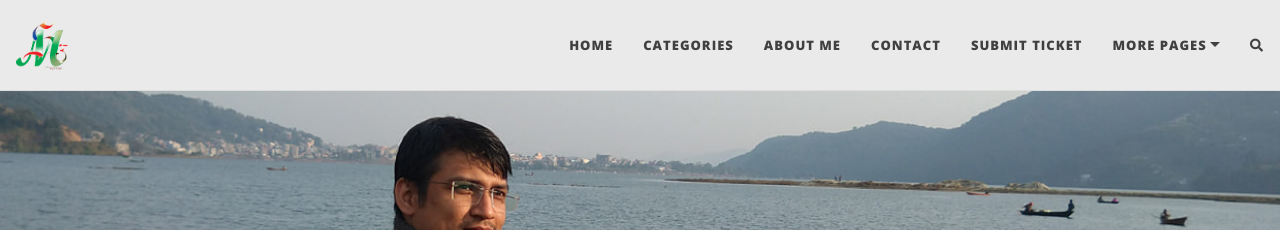
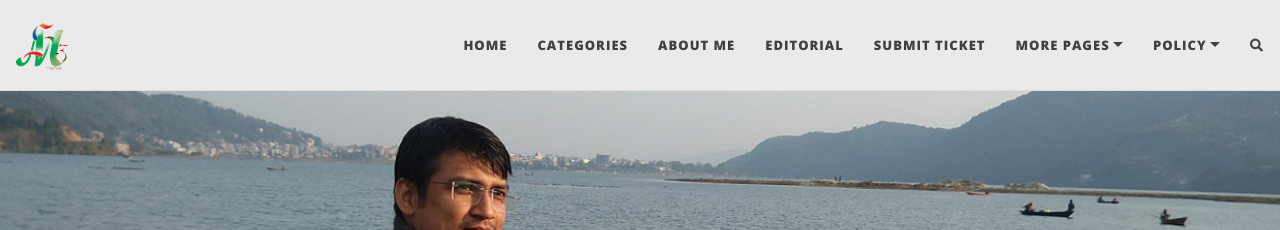
Before and after one commit to adwithme/adwithme.github.io, a Jekyll site: the page built from index.html, in a window 1280 px wide. Shown: the top 230 px of the page. Built offline with Jekyll 4.4.1, drawn with Linux system fonts in a browser that asks for light colours; nearby versions of some CDN libraries; the list of posts is cut into pages by our own code; comment, search, counter and statistics services are not loaded.

Commit message:
Update _config.yml

```diff
--- a/_config.yml
+++ b/_config.yml
@@ -23,13 +23,15 @@ navbar-links:
   Home: "/"
   Categories: "/tags"
   About Me: "aboutme"
-  Contact: "Contact"
+  Editorial: "editorial"
   Submit Ticket: "https://madhusudan.tawk.help/"
   More Pages:
+    - Contact: "Contact"
     - Calander: "date"
     - Date Convertor: "Date-Convertor"
     - Preeti to unicode: "Preeti-to-Unicode"
     - Unicode to Preeti: "Unicode-to-Preeti"
+  Policy:
     - Privacy Policy: "privacy"
     - Terms & Condition: "terms"
     - Disclamier: "Dis"
```
